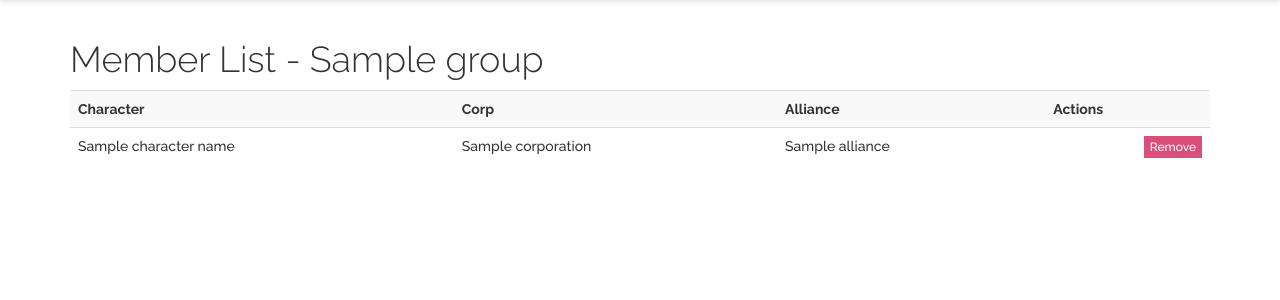
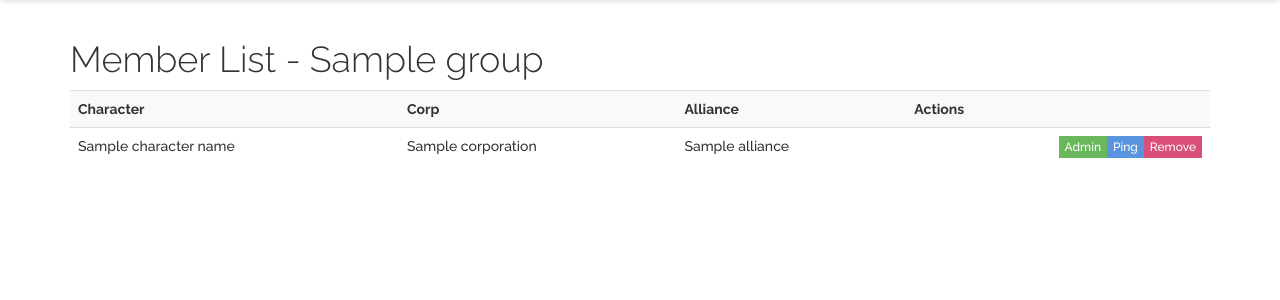
Before and after one commit to andimiller/pizza-auth, a Flask app: template pizza_auth/templates/groupmembers.html in a window 1280 px wide. Shown: the part 52-352 px from the top of the page. Run offline with Flask 2, Linux system fonts and the light colour scheme; the template is opened without the code that fills it: most values are stand-ins (such as "Sample title", 1, 10 or a date in 2020); parts of the project's set-up code (start-up, migrations or seed data) failed here and were passed over; some libraries are stand-ins or nearby versions.

Commit message:
Added nice buttons on the group admin pages

```diff
--- a/pizza_auth/main.py
+++ b/pizza_auth/main.py
@@ -193,6 +193,37 @@ def groupremove(id, group):
 	ldaptools.modgroup(id, MOD_DELETE, group)
 	flash("Membership of %s removed for %s" % (group, id), "success")
 	return redirect("/groups/list/"+group)
+
+
+@app.route("/groups/admin/admin/<id>/<group>")
+@login_required
+@groups_required(lambda x:x.startswith("admin"))
+def groupmkadmin(id, group):
+	if ("admin" not in current_user.get_authgroups()) and ("admin-%s" % group not in current_user.get_authgroups()):
+		flash("You do not have the right to do that.", "danger")
+		return redirect("/groups/admin")
+	id = str(id)
+	group = str(group)
+	ldaptools.modgroup(id, MOD_ADD, "admin-%s" % group)
+	flash("Membership of admin-%s added for %s" % (group, id), "success")
+	return redirect("/groups/list/"+group)
+
+@app.route("/groups/admin/ping/<id>/<group>")
+@login_required
+@groups_required(lambda x:x.startswith("admin"))
+def groupmkping(id, group):
+	if ("admin" not in current_user.get_authgroups()) and ("admin-%s" % group not in current_user.get_authgroups()):
+		flash("You do not have the right to do that.", "danger")
+		return redirect("/groups/admin")
+	id = str(id)
+	group = str(group)
+	ldaptools.modgroup(id, MOD_ADD, "ping-%s" % group)
+	flash("Membership of ping-%s added for %s" % (group, id), "success")
+	return redirect("/groups/list/"+group)
+
+
+
+
 
 @app.route("/groups/apply/<group>")
 @login_required
--- a/pizza_auth/templates/groupmembers.html
+++ b/pizza_auth/templates/groupmembers.html
@@ -13,7 +13,12 @@
 				<td>{{ user.characterName[0] }}</td>
 				<td>{{ user.corporation[0] }}</td>
 				<td>{% if user.alliance is defined %}{{ user.alliance[0] }}{% endif %}</td>
-				<td><a class="btn btn-xs btn-danger pull-right" href="/groups/admin/remove/{{ user.get_id() }}/{{ group }}">Remove</a></td>
+				<td>
+					<a class="btn btn-xs btn-danger pull-right" href="/groups/admin/remove/{{ user.get_id() }}/{{ group }}">Remove</a>
+					<a class="btn btn-xs btn-info pull-right" href="/groups/admin/ping/{{ user.get_id() }}/{{ group }}">Ping</a>
+
+					<a class="btn btn-xs btn-success pull-right" href="/groups/admin/admin/{{ user.get_id() }}/{{ group }}">Admin</a>
+				</td>
 			</tr>
 			{% endfor %}
 		</table>
```
